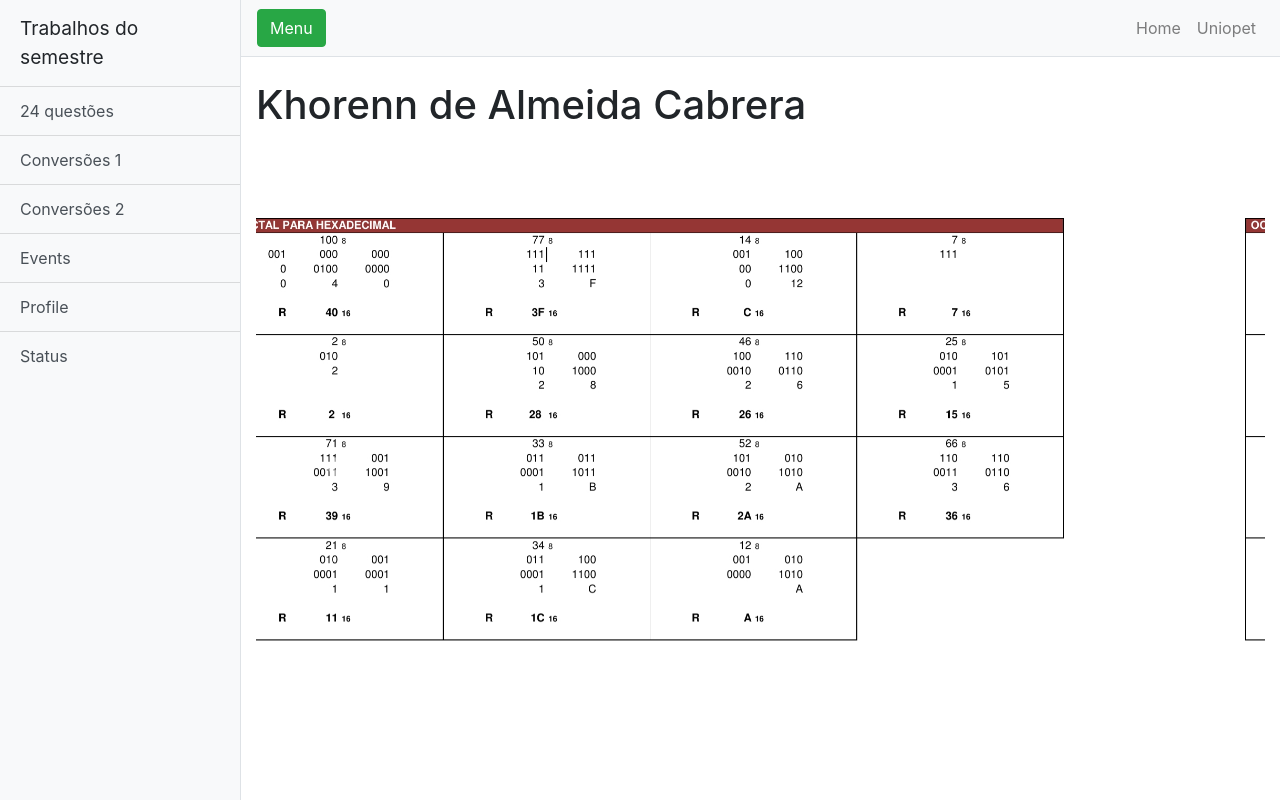
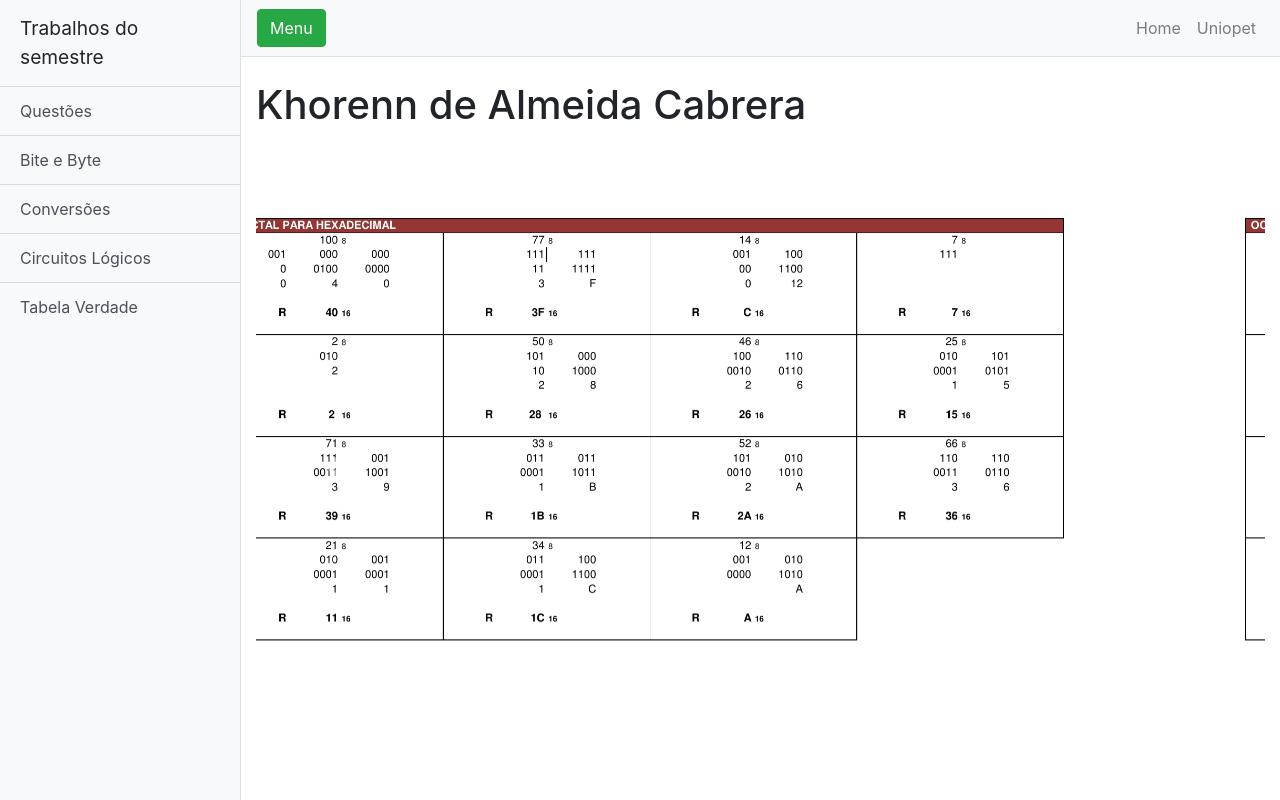
Before and after one commit to khorenn/trabfund, a plain HTML site: page trabfund/exer3.html in a window 1280 px wide. Drawn offline with Linux system fonts and the light colour scheme.

Commit message:
Update exer3.html

```diff
--- a/trabfund/exer3.html
+++ b/trabfund/exer3.html
@@ -23,12 +23,11 @@
     <div class="bg-light border-right" id="sidebar-wrapper">
       <div class="sidebar-heading">Trabalhos do semestre</div>
       <div class="list-group list-group-flush">
-        <a href="..\trabfund\exer1.html" class="list-group-item list-group-item-action bg-light"> 24 questões</a>
-        <a href="..\trabfund\exer2.html" class="list-group-item list-group-item-action bg-light">Conversões 1</a>
-        <a href="..\trabfund\exer3.html" class="list-group-item list-group-item-action bg-light">Conversões 2</a>
-        <a href="..\trabfund\exer4.html" class="list-group-item list-group-item-action bg-light">Events</a>
-        <a href="..\trabfund\exer5.html" class="list-group-item list-group-item-action bg-light">Profile</a>
-        <a href="..\trabfund\exer6.html" class="list-group-item list-group-item-action bg-light">Status</a>
+        <a href="..\trabfund\exer1.html" class="list-group-item list-group-item-action bg-light">Questões</a>
+        <a href="..\trabfund\exer2.html" class="list-group-item list-group-item-action bg-light">Bite e Byte</a>
+        <a href="..\trabfund\exer3.html" class="list-group-item list-group-item-action bg-light">Conversões</a>
+        <a href="..\trabfund\exer4.html" class="list-group-item list-group-item-action bg-light">Circuitos Lógicos</a>
+        <a href="..\trabfund\exer5.html" class="list-group-item list-group-item-action bg-light">Tabela Verdade</a>
       </div>
     </div>
 
```
